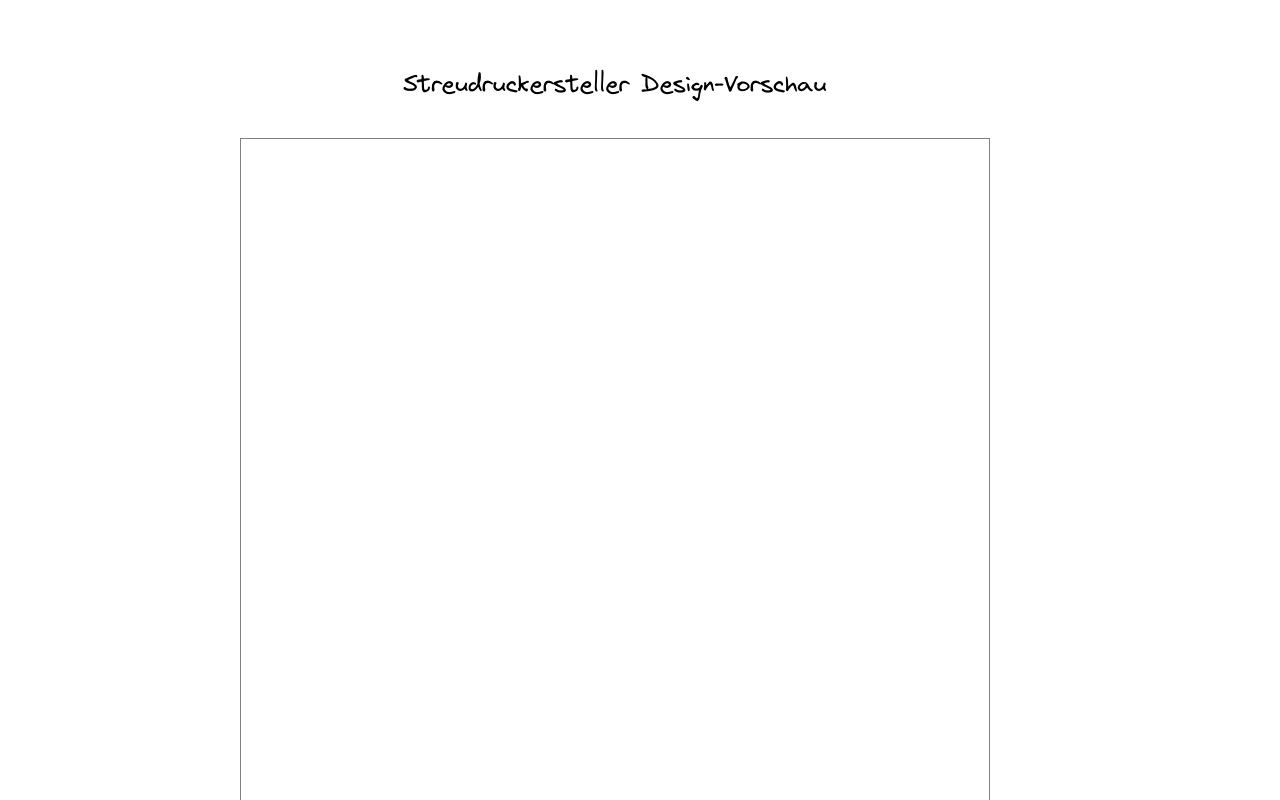
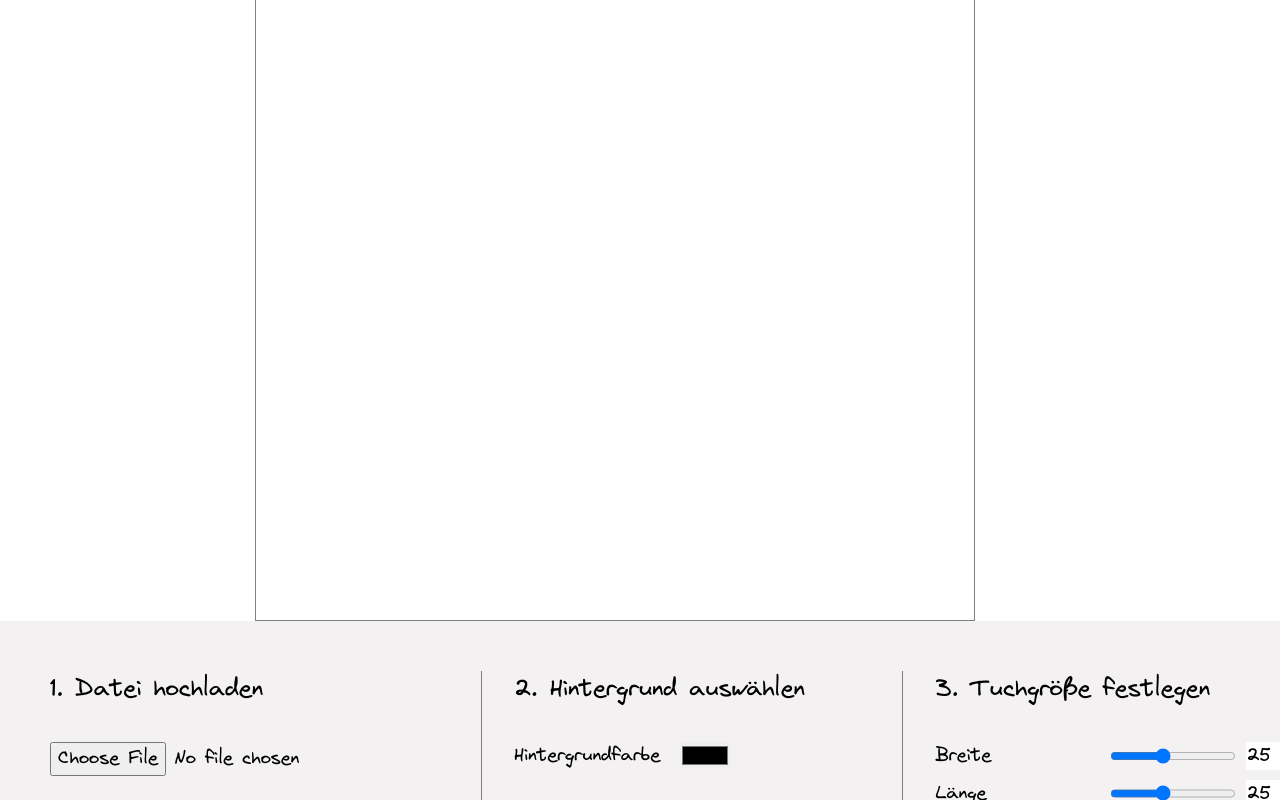
Before and after one commit to gsilvan/logo-pattern-generator, a React (Create React App) app: page / in a window 1280 px wide. Shown: the part 220-1020 px from the top of the page. Built offline with nearby package versions, Linux system fonts and the light colour scheme.

Commit message:
small adjustment

```diff
--- a/src/App.tsx
+++ b/src/App.tsx
@@ -174,7 +174,10 @@ function App() {
     {/* <section className="title">
       <h1>Musterersteller</h1>
     </section> */}
-    <section className="upload">
+    <section className="interfase">
+      <div className="interfase-flex">
+        <div className="settings">
+         <div className="setting-group-container">
             <div className="subtitle">
               <h3>1. Datei hochladen</h3>
             </div>
@@ -187,10 +190,7 @@ function App() {
               accept="image/*, application/pdf"
               />
             </div>
-    </section>
-    <section className="interfase">
-      <div className="interfase-flex">
-        <div className="settings">
+         </div>
           <div className="setting-group-container">
             <div className="subtitle">
               <h3>2. Hintergrund auswählen</h3>
--- a/src/index.css
+++ b/src/index.css
@@ -79,8 +79,8 @@ h3 {
 }
 
 .input-btn::file-selector-button {
-  display:block;
-  margin: 20px auto;
+  display:inline-block;
+  margin-right: 8px;
 }
 
 .interfase {
@@ -97,7 +97,7 @@ h3 {
 }
 
 canvas {
-  padding: 20px;
+  padding: 5px;
   border: 1px solid gray;
 }
 
@@ -138,14 +138,14 @@ canvas {
 }
 
 .setting-label {
-  width:13ch;
+  min-width:13ch;
 }
 
 .range-input {
   max-width: 10ch;
 }
 .number-input {
-  max-width: 6ch;
+  min-width: 5ch;
 }
 
 .download-btns {
```
Lines whose indentation alone changed are shown as unchanged.
